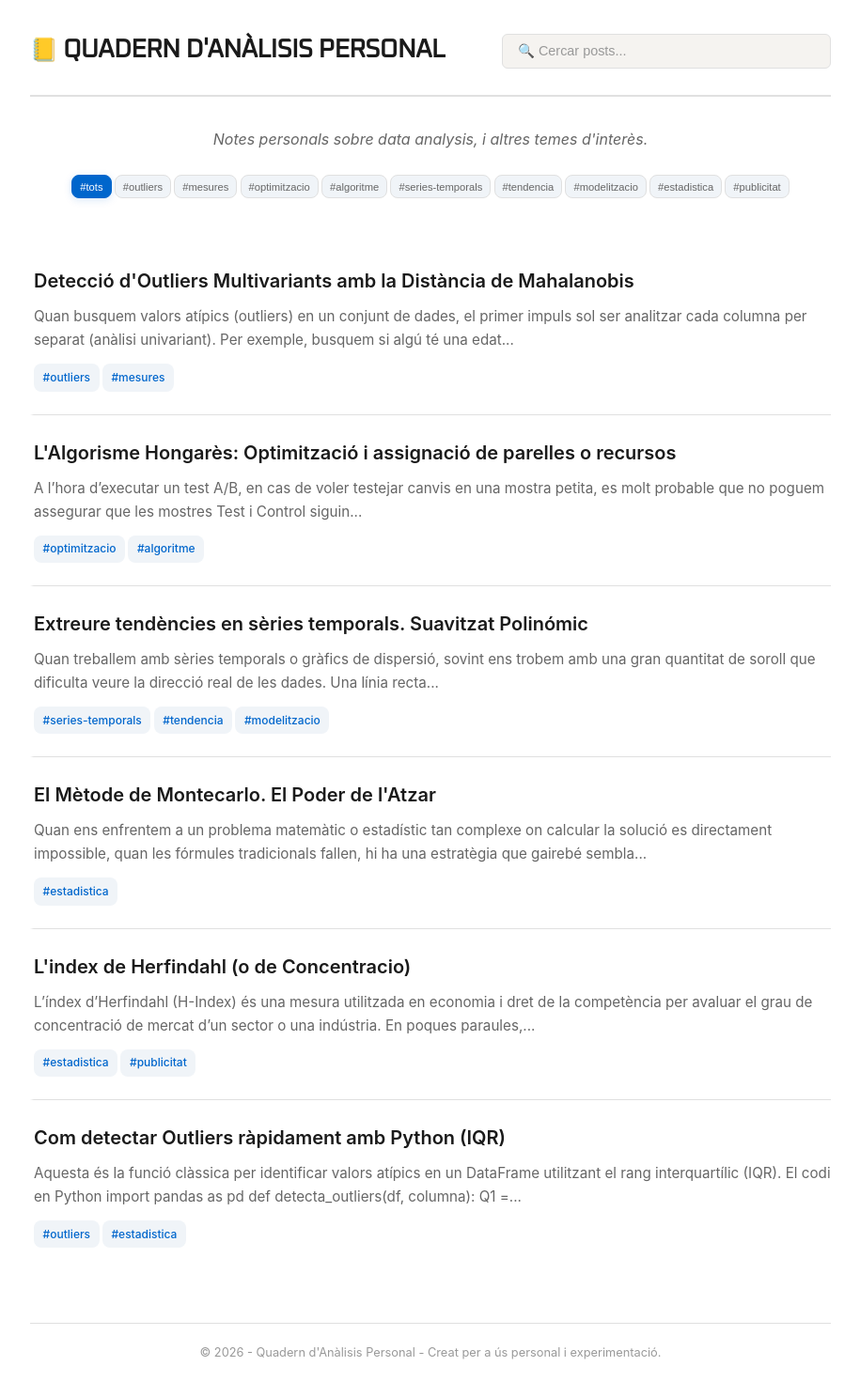
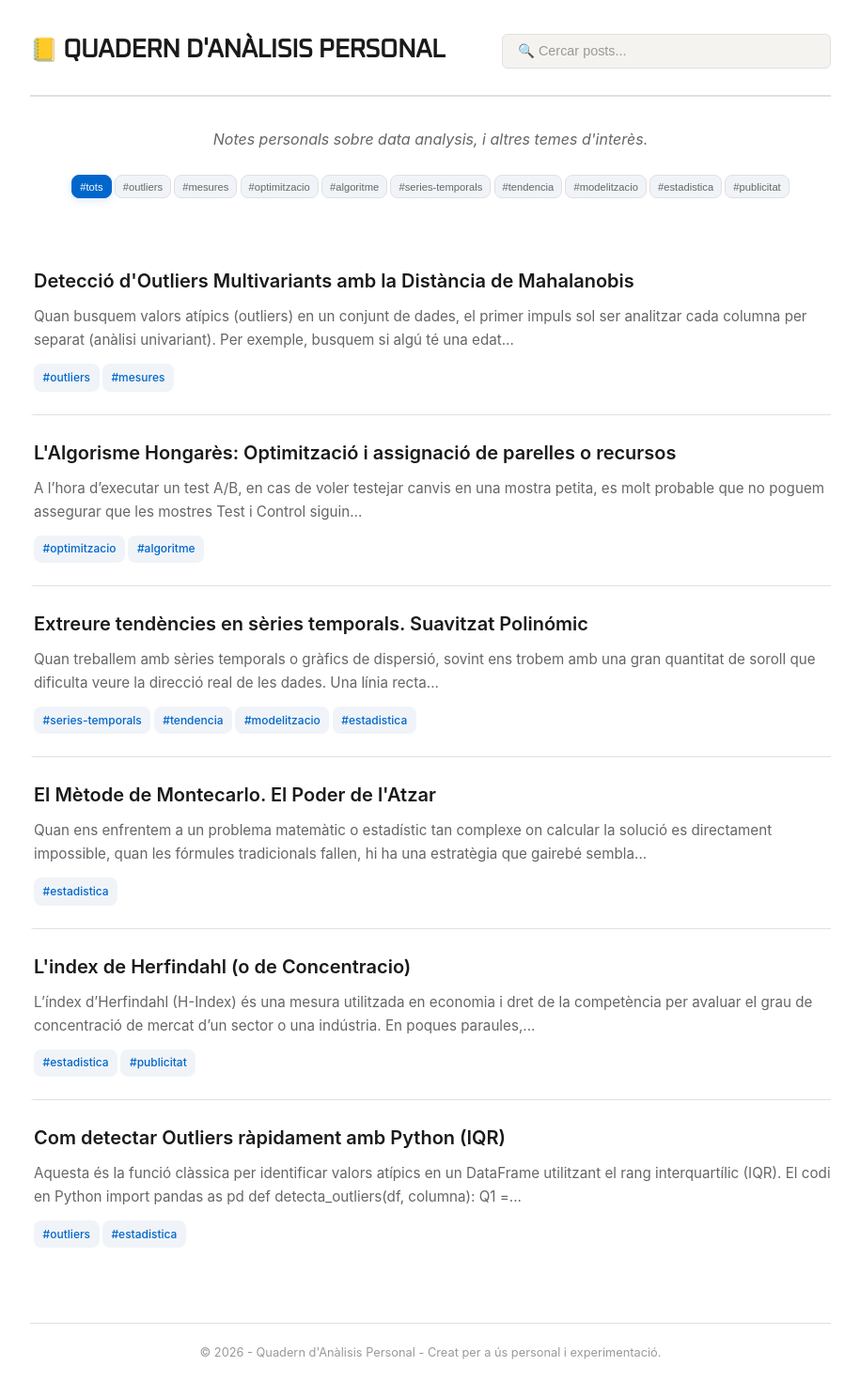
Before and after one commit to alberthr/alberthr.github.io, a Jekyll site: the page built from index.html, in a window 1280 px wide. Shown: the whole page at 94% size, without its empty margins (182-1097 px from the left). Built offline with Jekyll 4.4.1, drawn with Linux system fonts in a browser that asks for light colours.

Commit message:
Add 'estadistica' tag to suavitzat polinomic post

```diff
--- a/_posts/2018-06-09-suavitzat-polinomic.md
+++ b/_posts/2018-06-09-suavitzat-polinomic.md
@@ -5,6 +5,7 @@ tags:
   - series-temporals
   - tendencia
   - modelitzacio
+  - estadistica
 ---
 
 Quan treballem amb sèries temporals o gràfics de dispersió, sovint ens trobem amb una gran quantitat de soroll que dificulta veure la direcció real de les dades. Una línia recta de regressió lineal clàssica sol ser massa rígida, mentre que unir els punts directament genera un traç caòtic.
```
